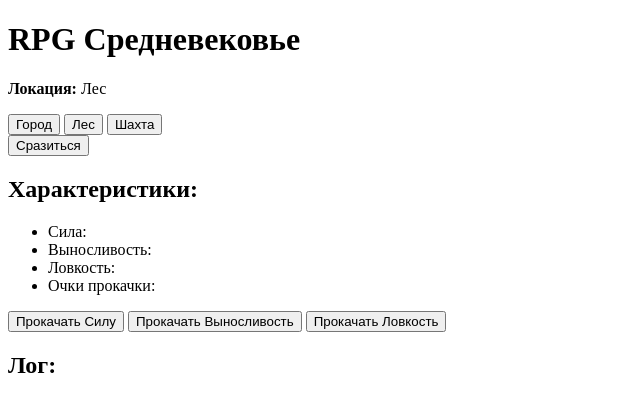
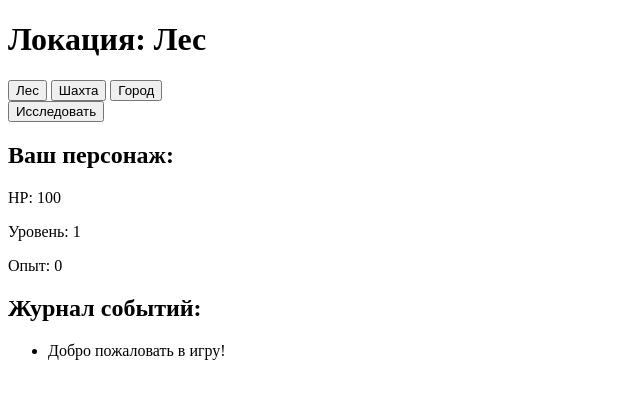
Before and after one commit to Quck777/rgp_web_app, a FastAPI app: page / in a window 1280 px wide. Shown: the top 412 px of the page, without its empty margins (0-640 px from the left). Run offline with FastAPI, Linux system fonts and the light colour scheme.

Commit message:
🚀 v0.5.0 — кнопка исследования, враги, бой

```diff
--- a/backend/templates/index.html
+++ b/backend/templates/index.html
@@ -1,42 +1,38 @@
 <!DOCTYPE html>
 <html>
 <head>
+    <title>RPG Web App</title>
     <meta charset="UTF-8">
-    <title>RPG Web App</title>
 </head>
 <body>
-    <h1>RPG Средневековье</h1>
-    <p><strong>Локация:</strong> {{ location }}</p>
-    <p>{{ description }}</p>
+    <h1>Локация: {{ location }}</h1>
 
-    <form method="post" action="/move">
-        <button name="place" value="Город">Город</button>
-        <button name="place" value="Лес">Лес</button>
-        <button name="place" value="Шахта">Шахта</button>
+    <form action="/move" method="post">
+        <button name="location" value="Лес">Лес</button>
+        <button name="location" value="Шахта">Шахта</button>
+        <button name="location" value="Город">Город</button>
     </form>
 
-    <form method="post" action="/fight">
-        <button>Сразиться</button>
+    <form action="/explore" method="post">
+        <button>Исследовать</button>
     </form>
 
-    <h2>Характеристики:</h2>
+    {% if enemy %}
+        <p>Враг: {{ enemy.name }} | HP: {{ enemy.hp }}</p>
+        <form action="/fight" method="post">
+            <button>Атаковать</button>
+        </form>
+    {% endif %}
+
+    <h2>Ваш персонаж:</h2>
+    <p>HP: {{ player.hp }}</p>
+    <p>Уровень: {{ player.level }}</p>
+    <p>Опыт: {{ player.exp }}</p>
+
+    <h2>Журнал событий:</h2>
     <ul>
-        <li>Сила: {{ player.strength }}</li>
-        <li>Выносливость: {{ player.endurance }}</li>
-        <li>Ловкость: {{ player.agility }}</li>
-        <li>Очки прокачки: {{ player.points }}</li>
-    </ul>
-
-    <form method="post" action="/upgrade">
-        <button name="stat" value="strength">Прокачать Силу</button>
-        <button name="stat" value="endurance">Прокачать Выносливость</button>
-        <button name="stat" value="agility">Прокачать Ловкость</button>
-    </form>
-
-    <h2>Лог:</h2>
-    <ul>
-        {% for entry in player.log %}
-            <li>{{ entry }}</li>
+        {% for log in logs[::-1][:10] %}
+            <li>{{ log }}</li>
         {% endfor %}
     </ul>
 </body>
```
